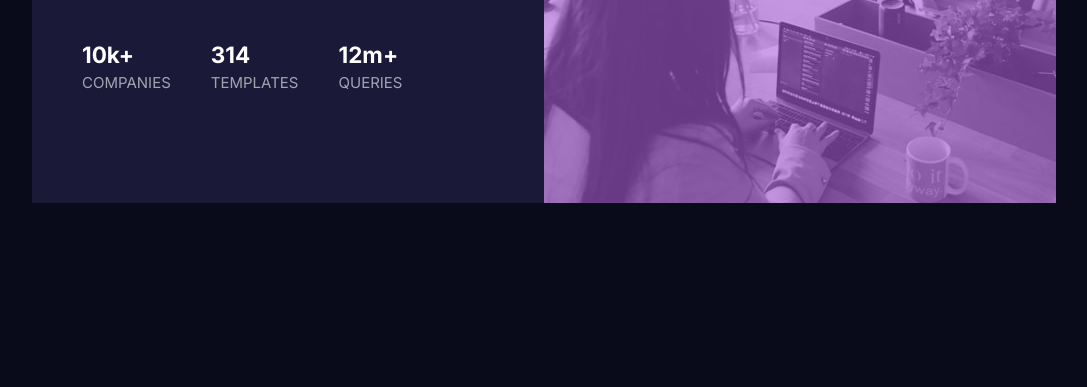
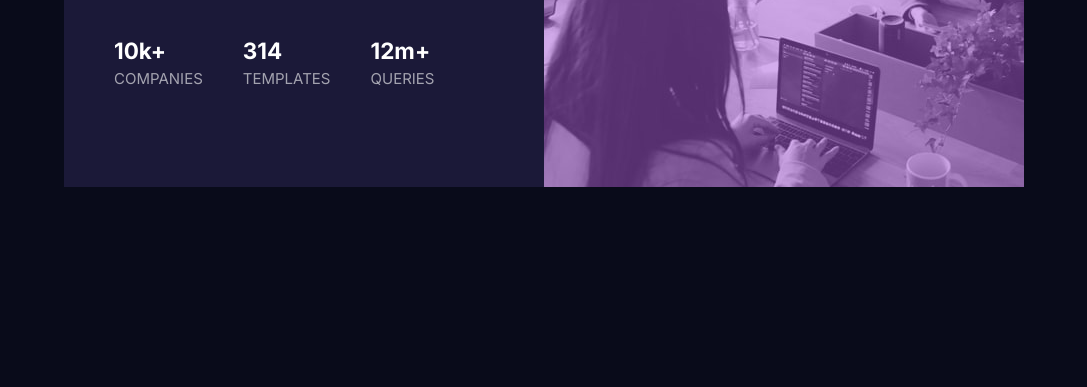
Before and after one commit to Amar1432/stats_preview, a plain HTML site: page index.html in a window 1280 px wide. Shown: the part 413-800 px from the top of the page, without its empty margins (96-1183 px from the left). Drawn offline with Linux system fonts and the light colour scheme.

Commit message:
final commit

```diff
--- a/style.css
+++ b/style.css
@@ -16,14 +16,12 @@
 body {
   background-color: hsl(233, 47%, 7%);
   font-family: "Inter", sans-serif;
-  max-width: 1440px;
-  max-height: 100vh;
 }
 .main {
   display: flex;
-  width: 80%;
-  height: 54vh;
-  margin: 23vh auto;
+  width: 75%;
+  height: 50vh;
+  margin: 25vh auto;
   background-color: hsl(244, 38%, 16%);
   font-size: 15px;
 }
@@ -44,7 +42,7 @@ body {
 .texts p {
   color: hsla(0, 0%, 100%, 0.75);
   line-height: 1.4;
-  margin-bottom: 60px;
+  margin-bottom: 40px;
 }
 
 .stats-text {
@@ -69,6 +67,6 @@ body {
   background-image: url("images/image-header-desktop.jpg");
 }
 .overlay {
-  background-color: hsla(277, 64%, 61%, 0.6);
+  background-color: hsla(277, 64%, 61%, 0.5);
   height: 100%;
 }
```
